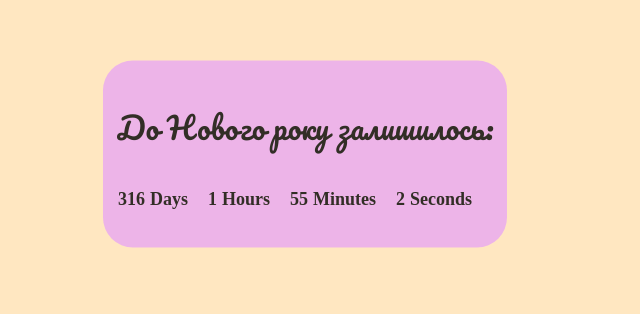
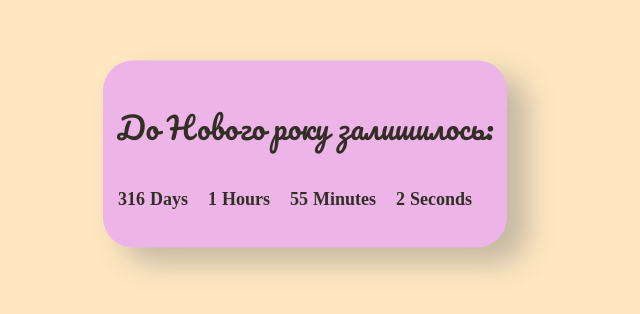
Before and after one commit to programingAtlass/webTimer.github.io, a plain HTML site: page index.html in a window 1280 px wide. Shown: the part 246-560 px from the top of the page, without its empty margins (335-975 px from the left). Drawn offline with Linux system fonts and the light colour scheme.

Commit message:
Update file style.css
Add shadow in div with content

```diff
--- a/style.css
+++ b/style.css
@@ -1,40 +1,41 @@
 body {
-    background-color: #FFE7C1;
-    text-align: center;
+    background-color: #FFE7C1; /* додамо фон до нашого сайту (уся палітра кольорів з веб-ресурсу ColorHunt) */
 }
 
 .timer-container {
-    background-color: #E9A8F2;
-    opacity: 0.8;
-    color: #000;
-    font-weight: 600;
+    background-color: #E9A8F2; /* додаємо фоновий колір до блоку з текстом */
+    opacity: 0.8; /* налаштовуємо прозорість */
+    color: #000; /* вказуємо колір тексту */
+    font-weight: 600; /* жирність тексту */
 
 
-    border-radius: 30px;
+    border-radius: 30px; /* налаштовуємо заокруглення блоку */
+    box-shadow: 20px 15px 30px rgba(128, 128, 128, 0.6);
+
     position: absolute;
     top: 50%;
     left: 50%;
     margin-right: -50%;
-    transform: translate(-50%, -50%)
+    transform: translate(-50%, -50%) /* всі стрічки вище допомагають центрувати блок по вертикалі та горизонталі */
 }
 
 .timer-window {
-    padding: 5px 15px 20px 15px;
-    display: flex;
+    padding: 5px 15px 20px 15px; /* налаштування виступів */
+    display: flex; /* дозволяємо елементам блоку знаходитися на одному рівні */
 
-    font-size: 18px;
+    font-size: 18px; /* встановлюємо розмір шрифту */
 }
 
 .text {
-    text-align: center;
-    padding-top: 10px;
+    text-align: center; /* вирівнюємо верхню стрічку по центру блоку */
+    padding-top: 10px; /* відступ зверху */
     font-family: "Pacifico", cursive;
     font-weight: 400;
-    font-size: 30px;
+    font-size: 30px; /* вище налаштовуємо шрифт */
 }
 
 .timer-unit {
-    padding: 0px 20px 0 5px;
+    padding: 0px 20px 0 5px; /* відступи для тексту від чисел */
 }
 
 @media (max-width: 600px) {
```
